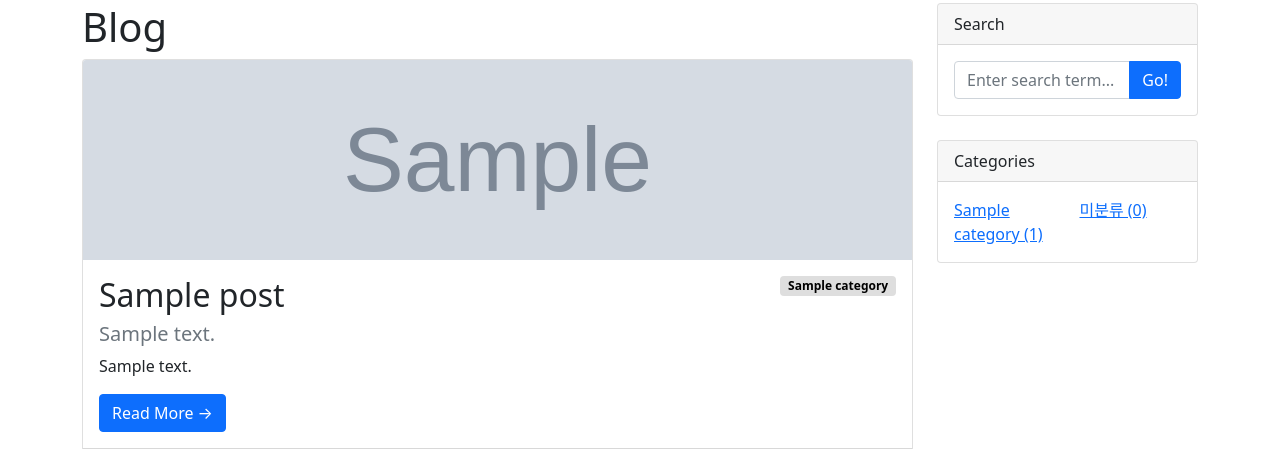
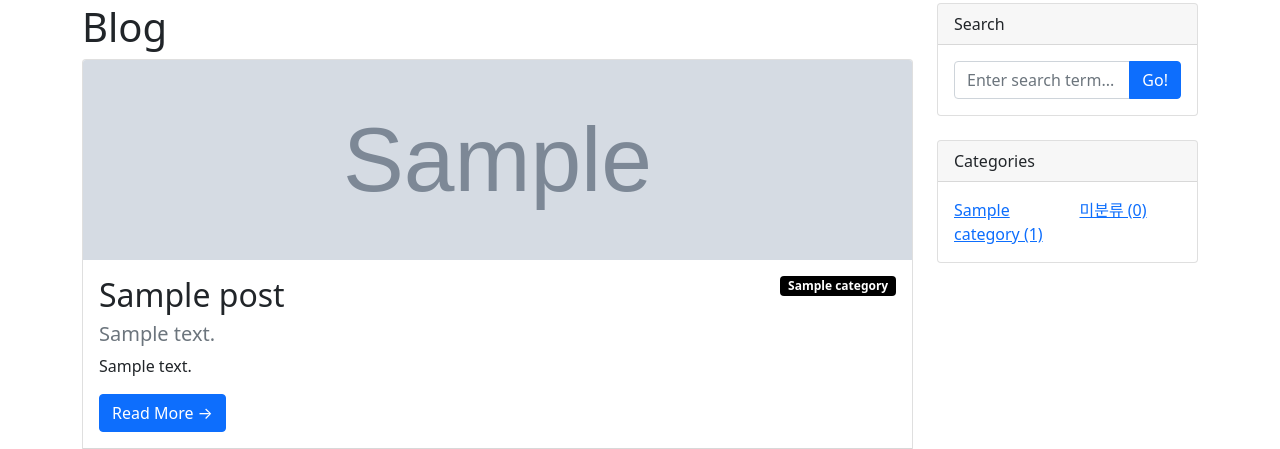
Before and after one commit to haremeat/DjangoBlog, a Django app: page /blog/ in a window 1280 px wide. Shown: the part 81-530 px from the top of the page. Run offline with Django 3.2, Linux system fonts and the light colour scheme; tables that the repository leaves empty hold one stand-in row (values such as "Sample post"); grey boxes marked "Sample" are stand-in pictures; some libraries are stand-ins or nearby versions.

Commit message:
포스트 상세 페이지에 카테고리 기능 추가

```diff
--- a/blog/static/blog/css/blog-post.css
+++ b/blog/static/blog/css/blog-post.css
@@ -19,6 +19,5 @@ nav a {
 }
 
 .category-badge {
-    background-color: #dedede;
-    color: black !important;
+    background-color: black;
 }
--- a/blog/templates/blog/post_detail.html
+++ b/blog/templates/blog/post_detail.html
@@ -20,9 +20,10 @@
                     </p>
                     <!-- Post meta content-->
                     <div class="text-muted fst-italic mb-2">Posted on {{ post.created_at }}</div>
+                    {% if post.category %}
                     <!-- Post categories-->
-                    <a class="badge bg-secondary text-decoration-none link-light" href="#!">Web Design</a>
-                    <a class="badge bg-secondary text-decoration-none link-light" href="#!">Freebies</a>
+                    <a class="badge bg-secondary text-decoration-none link-light" href="#!">{{ post.category }}</a>
+                    {% endif %}
                 </header>
                 <!-- Preview image figure-->
                 <figure class="mb-4">
```
